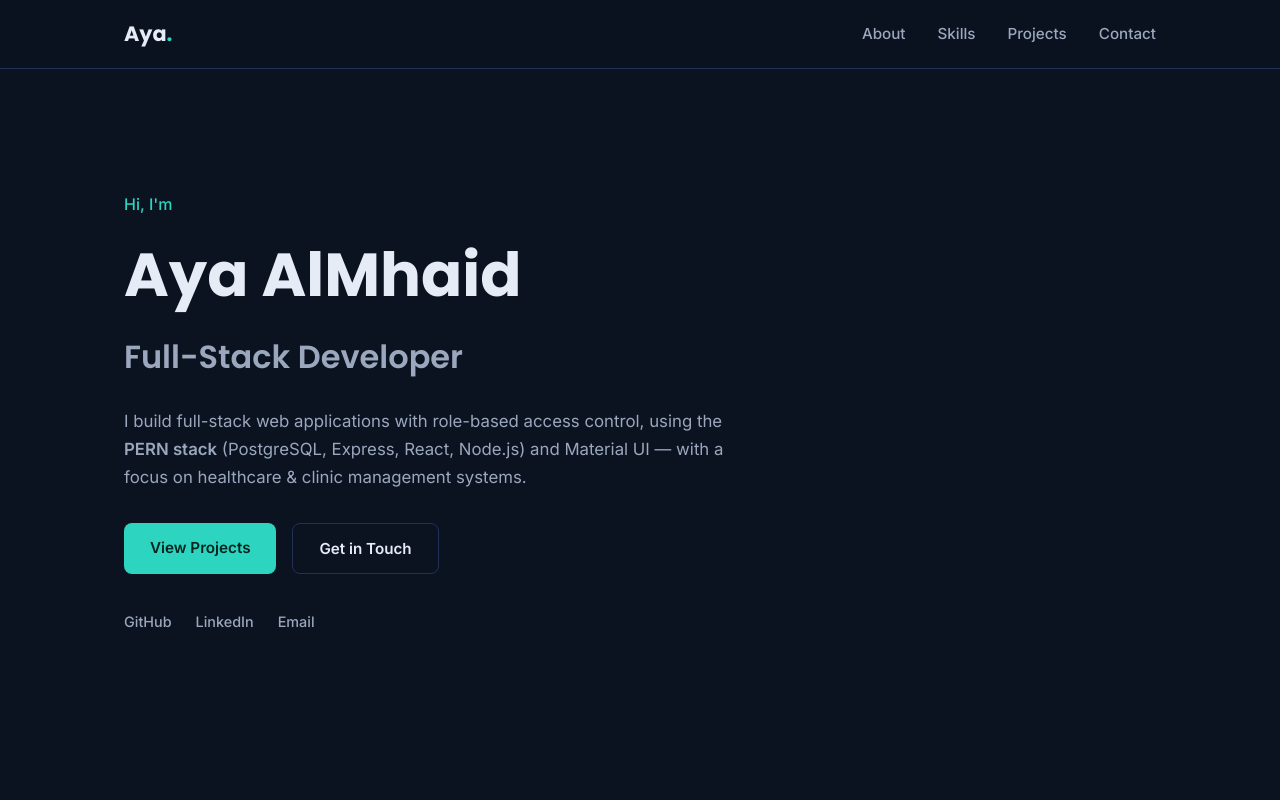
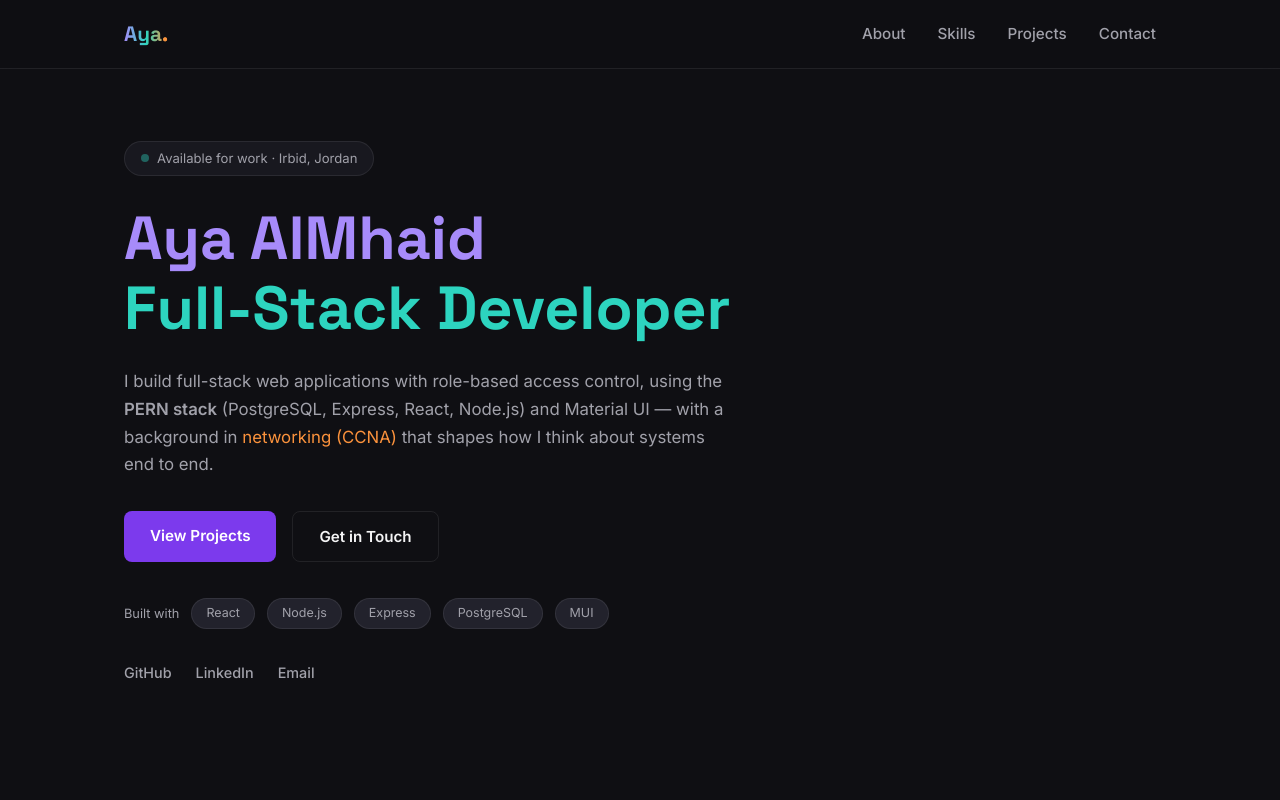
Before and after one commit to Aya-almhaid/Aya-almhaid.github.io, a plain HTML site: page index.html in a window 1280 px wide. Shown: the top 800 px of the page. Drawn offline with Linux system fonts and the light colour scheme.

Commit message:
Restyle with purple/teal/coral theme from draft design

```diff
--- a/index.html
+++ b/index.html
@@ -7,7 +7,7 @@
   <meta name="description" content="Aya AlMhaid — Full-Stack Developer building role-based healthcare management systems with React, Node.js and PostgreSQL." />
   <link rel="icon" href="data:,">
   <link rel="preconnect" href="https://fonts.googleapis.com">
-  <link href="https://fonts.googleapis.com/css2?family=Poppins:wght@500;600;700&family=Inter:wght@400;500;600&display=swap" rel="stylesheet">
+  <link href="https://fonts.googleapis.com/css2?family=Space+Grotesk:wght@500;600;700&family=Inter:wght@400;500;600&display=swap" rel="stylesheet">
   <link rel="stylesheet" href="style.css" />
 </head>
 <body>
@@ -30,17 +30,28 @@
   <main>
     <section id="home" class="hero">
       <div class="container hero-inner">
-        <p class="hero-greeting">Hi, I'm</p>
-        <h1>Aya AlMhaid</h1>
-        <h2 class="hero-title">Full-Stack Developer</h2>
+        <p class="hero-tag"><span></span> Available for work · Irbid, Jordan</p>
+        <h1>
+          <span class="line-purple">Aya AlMhaid</span><br />
+          <span class="line-teal">Full-Stack Developer</span>
+        </h1>
         <p class="hero-text">
           I build full-stack web applications with role-based access control,
           using the <strong>PERN stack</strong> (PostgreSQL, Express, React, Node.js)
-          and Material UI — with a focus on healthcare &amp; clinic management systems.
+          and Material UI — with a background in <span class="line-coral">networking (CCNA)</span>
+          that shapes how I think about systems end to end.
         </p>
         <div class="hero-actions">
           <a href="#projects" class="btn btn-primary">View Projects</a>
           <a href="#contact" class="btn btn-outline">Get in Touch</a>
+        </div>
+        <div class="hero-stack">
+          <span>Built with</span>
+          <span class="stack-pill">React</span>
+          <span class="stack-pill">Node.js</span>
+          <span class="stack-pill">Express</span>
+          <span class="stack-pill">PostgreSQL</span>
+          <span class="stack-pill">MUI</span>
         </div>
         <div class="hero-socials">
           <a href="https://github.com/Aya-almhaid" target="_blank" rel="noopener noreferrer" aria-label="GitHub">GitHub</a>
@@ -103,7 +114,7 @@
         <h3 class="section-title"><span>03.</span> Projects</h3>
         <div class="projects-grid">
 
-          <article class="project-card">
+          <article class="project-card purple">
             <div class="project-card-head">
               <h4>Clinic Management System</h4>
               <a href="https://github.com/Aya-almhaid/mid-term-pro-" target="_blank" rel="noopener noreferrer">Code →</a>
@@ -113,12 +124,12 @@
               covering patients, medical records, doctor availability, appointment scheduling,
               and a full billing &amp; invoicing module with payment tracking.
             </p>
-            <ul class="tech-tags">
+            <ul class="tech-tags purple">
               <li>React</li><li>TypeScript</li><li>Express</li><li>Prisma</li><li>PostgreSQL</li><li>MUI</li>
             </ul>
           </article>
 
-          <article class="project-card">
+          <article class="project-card teal">
             <div class="project-card-head">
               <h4>Clinic PERN MUI</h4>
               <a href="https://github.com/Aya-almhaid/-clinic_pern_mui" target="_blank" rel="noopener noreferrer">Code →</a>
@@ -128,7 +139,7 @@
               medical records &amp; prescriptions, a moderated feedback system, and
               profile management with secure password changes.
             </p>
-            <ul class="tech-tags">
+            <ul class="tech-tags teal">
               <li>React</li><li>Node.js</li><li>Express</li><li>PostgreSQL</li><li>MUI</li>
             </ul>
           </article>
--- a/style.css
+++ b/style.css
@@ -1,12 +1,17 @@
 :root {
-  --bg: #0b1220;
-  --bg-alt: #0f1830;
-  --text: #e6ecf5;
-  --text-dim: #9aa7bd;
-  --accent: #2dd4bf;
-  --accent-dim: #1ba89a;
-  --card: #121d36;
-  --border: #213256;
+  --purple: #7c3aed;
+  --purple-light: #a78bfa;
+  --teal: #0d9488;
+  --teal-light: #2dd4bf;
+  --coral: #f97316;
+  --coral-light: #fb923c;
+  --bg: #0f0f13;
+  --bg-alt: #14141a;
+  --surface: #18181f;
+  --surface2: #22222c;
+  --text: #f4f4f5;
+  --text-dim: #a1a1aa;
+  --border: rgba(255, 255, 255, 0.08);
   --max-width: 1080px;
 }
 
@@ -22,7 +27,7 @@ body {
 }
 
 h1, h2, h3, h4 {
-  font-family: 'Poppins', 'Inter', sans-serif;
+  font-family: 'Space Grotesk', 'Inter', sans-serif;
 }
 
 a { color: inherit; text-decoration: none; }
@@ -39,8 +44,8 @@ a { color: inherit; text-decoration: none; }
   position: sticky;
   top: 0;
   z-index: 50;
-  background: rgba(11, 18, 32, 0.85);
-  backdrop-filter: blur(8px);
+  background: rgba(15, 15, 19, 0.85);
+  backdrop-filter: blur(10px);
   border-bottom: 1px solid var(--border);
 }
 
@@ -52,12 +57,16 @@ a { color: inherit; text-decoration: none; }
 }
 
 .logo {
-  font-family: 'Poppins', sans-serif;
+  font-family: 'Space Grotesk', sans-serif;
   font-weight: 700;
   font-size: 1.3rem;
+  background: linear-gradient(90deg, var(--purple-light), var(--teal-light), var(--coral-light));
+  -webkit-background-clip: text;
+  -webkit-text-fill-color: transparent;
+  background-clip: text;
 }
 
-.logo span { color: var(--accent); }
+.logo span { -webkit-text-fill-color: var(--coral-light); }
 
 .nav-links {
   display: flex;
@@ -71,7 +80,7 @@ a { color: inherit; text-decoration: none; }
   transition: color 0.2s;
 }
 
-.nav-links a:hover { color: var(--accent); }
+.nav-links a:hover { color: var(--text); }
 
 .nav-toggle {
   display: none;
@@ -99,24 +108,44 @@ a { color: inherit; text-decoration: none; }
 
 .hero-inner { padding-top: 40px; padding-bottom: 40px; }
 
-.hero-greeting {
-  color: var(--accent);
-  font-weight: 500;
-  margin-bottom: 8px;
+.hero-tag {
+  display: inline-flex;
+  align-items: center;
+  gap: 8px;
+  background: var(--surface);
+  border: 1px solid var(--border);
+  border-radius: 100px;
+  padding: 6px 16px;
+  font-size: 0.82rem;
+  color: var(--text-dim);
+  margin-bottom: 28px;
+  width: fit-content;
+}
+
+.hero-tag span {
+  width: 8px;
+  height: 8px;
+  border-radius: 50%;
+  background: var(--teal-light);
+  display: inline-block;
+  animation: pulse 2s infinite;
+}
+
+@keyframes pulse {
+  0%, 100% { opacity: 1; }
+  50% { opacity: 0.4; }
 }
 
 .hero h1 {
   font-size: clamp(2.4rem, 6vw, 3.8rem);
   font-weight: 700;
-  margin-bottom: 6px;
+  line-height: 1.15;
+  margin-bottom: 24px;
 }
 
-.hero-title {
-  font-size: clamp(1.4rem, 3vw, 2rem);
-  color: var(--text-dim);
-  font-weight: 600;
-  margin-bottom: 24px;
-}
+.line-purple { color: var(--purple-light); }
+.line-teal { color: var(--teal-light); }
+.line-coral { color: var(--coral-light); }
 
 .hero-text {
   max-width: 600px;
@@ -142,18 +171,40 @@ a { color: inherit; text-decoration: none; }
 }
 
 .btn-primary {
-  background: var(--accent);
-  color: #06251f;
+  background: var(--purple);
+  color: #fff;
 }
 
-.btn-primary:hover { background: var(--accent-dim); transform: translateY(-2px); }
+.btn-primary:hover { background: #6d28d9; transform: translateY(-2px); }
 
 .btn-outline {
   border: 1px solid var(--border);
   color: var(--text);
 }
 
-.btn-outline:hover { border-color: var(--accent); color: var(--accent); transform: translateY(-2px); }
+.btn-outline:hover { border-color: var(--teal-light); color: var(--teal-light); transform: translateY(-2px); }
+
+.hero-stack {
+  display: flex;
+  align-items: center;
+  gap: 12px;
+  flex-wrap: wrap;
+  margin-bottom: 32px;
+}
+
+.hero-stack span:first-child {
+  font-size: 0.8rem;
+  color: var(--text-dim);
+}
+
+.stack-pill {
+  background: var(--surface2);
+  border: 1px solid var(--border);
+  border-radius: 100px;
+  padding: 4px 14px;
+  font-size: 0.78rem;
+  color: var(--text-dim);
+}
 
 .hero-socials {
   display: flex;
@@ -167,7 +218,7 @@ a { color: inherit; text-decoration: none; }
   border-bottom: 1px solid transparent;
 }
 
-.hero-socials a:hover { color: var(--accent); border-color: var(--accent); }
+.hero-socials a:hover { color: var(--teal-light); border-color: var(--teal-light); }
 
 /* Sections */
 .section { padding: 90px 0; }
@@ -180,7 +231,7 @@ a { color: inherit; text-decoration: none; }
   margin-bottom: 36px;
 }
 
-.section-title span { color: var(--accent); margin-right: 8px; }
+.section-title span { color: var(--teal-light); margin-right: 8px; }
 
 .about-content p {
   color: var(--text-dim);
@@ -197,14 +248,31 @@ a { color: inherit; text-decoration: none; }
 }
 
 .skills-grid li {
-  background: var(--card);
+  background: var(--surface);
   border: 1px solid var(--border);
   border-radius: 8px;
   padding: 14px 16px;
   font-size: 0.92rem;
   font-weight: 500;
   color: var(--text);
+  position: relative;
+  padding-left: 26px;
 }
+
+.skills-grid li::before {
+  content: '';
+  position: absolute;
+  left: 14px;
+  top: 50%;
+  transform: translateY(-50%);
+  width: 6px;
+  height: 6px;
+  border-radius: 50%;
+  background: var(--purple-light);
+}
+
+.skills-grid li:nth-child(4n+2)::before { background: var(--teal-light); }
+.skills-grid li:nth-child(4n+3)::before { background: var(--coral-light); }
 
 /* Projects */
 .projects-grid {
@@ -214,18 +282,33 @@ a { color: inherit; text-decoration: none; }
 }
 
 .project-card {
-  background: var(--card);
+  background: var(--surface);
   border: 1px solid var(--border);
-  border-radius: 12px;
+  border-radius: 14px;
   padding: 26px;
   display: flex;
   flex-direction: column;
   transition: transform 0.2s, border-color 0.2s;
+  position: relative;
+  overflow: hidden;
 }
+
+.project-card::before {
+  content: '';
+  position: absolute;
+  top: 0;
+  left: 0;
+  right: 0;
+  height: 3px;
+}
+
+.project-card.purple::before { background: linear-gradient(90deg, var(--purple), var(--purple-light)); }
+.project-card.teal::before { background: linear-gradient(90deg, var(--teal), var(--teal-light)); }
+.project-card.coral::before { background: linear-gradient(90deg, #ea580c, var(--coral-light)); }
 
 .project-card:hover {
   transform: translateY(-4px);
-  border-color: var(--accent);
+  border-color: rgba(255, 255, 255, 0.2);
 }
 
 .project-card-head {
@@ -241,8 +324,11 @@ a { color: inherit; text-decoration: none; }
   font-weight: 600;
 }
 
+.project-card.purple .project-card-head a { color: var(--purple-light); }
+.project-card.teal .project-card-head a { color: var(--teal-light); }
+.project-card.coral .project-card-head a { color: var(--coral-light); }
+
 .project-card-head a {
-  color: var(--accent);
   font-size: 0.88rem;
   font-weight: 600;
   white-space: nowrap;
@@ -265,11 +351,13 @@ a { color: inherit; text-decoration: none; }
 .tech-tags li {
   font-size: 0.78rem;
   font-weight: 600;
-  color: var(--accent);
-  background: rgba(45, 212, 191, 0.1);
-  border-radius: 6px;
-  padding: 4px 10px;
+  border-radius: 100px;
+  padding: 4px 12px;
 }
+
+.tech-tags.purple li { color: var(--purple-light); background: rgba(124, 58, 237, 0.15); }
+.tech-tags.teal li { color: var(--teal-light); background: rgba(13, 148, 136, 0.18); }
+.tech-tags.coral li { color: var(--coral-light); background: rgba(249, 115, 22, 0.15); }
 
 /* Contact */
 .contact-inner { text-align: center; }
```
